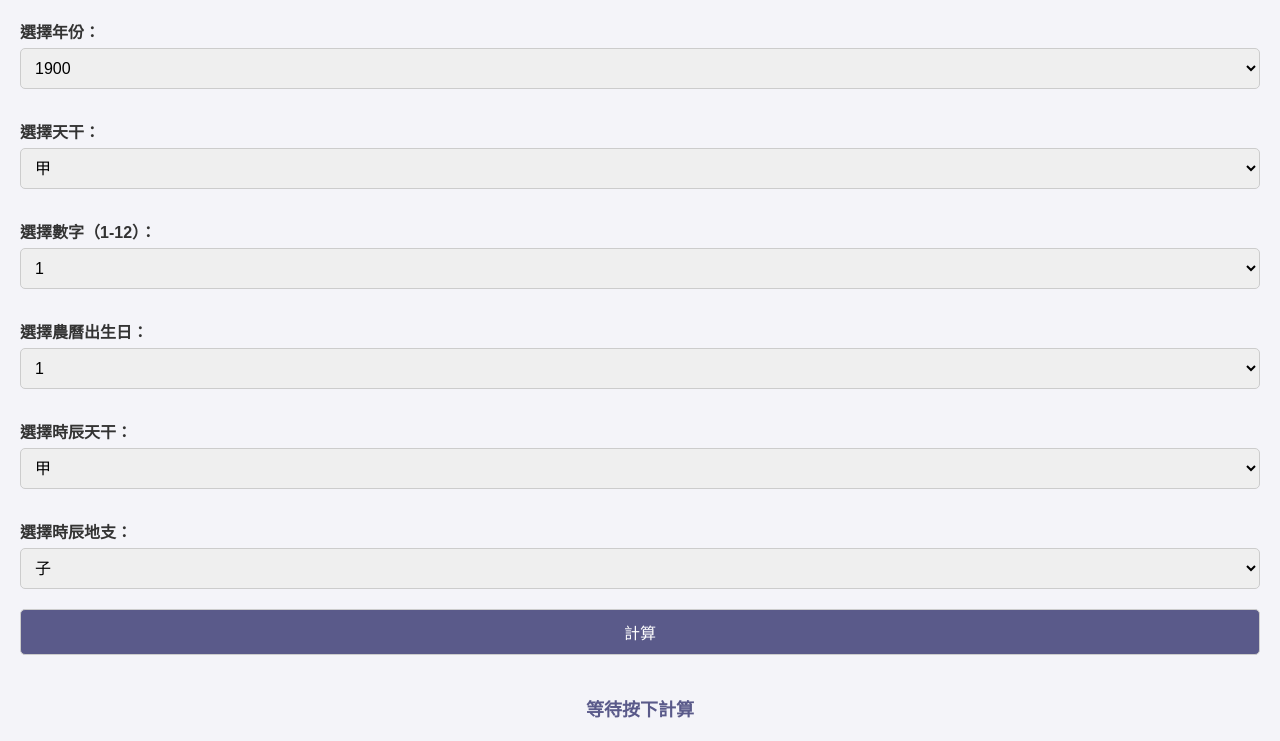
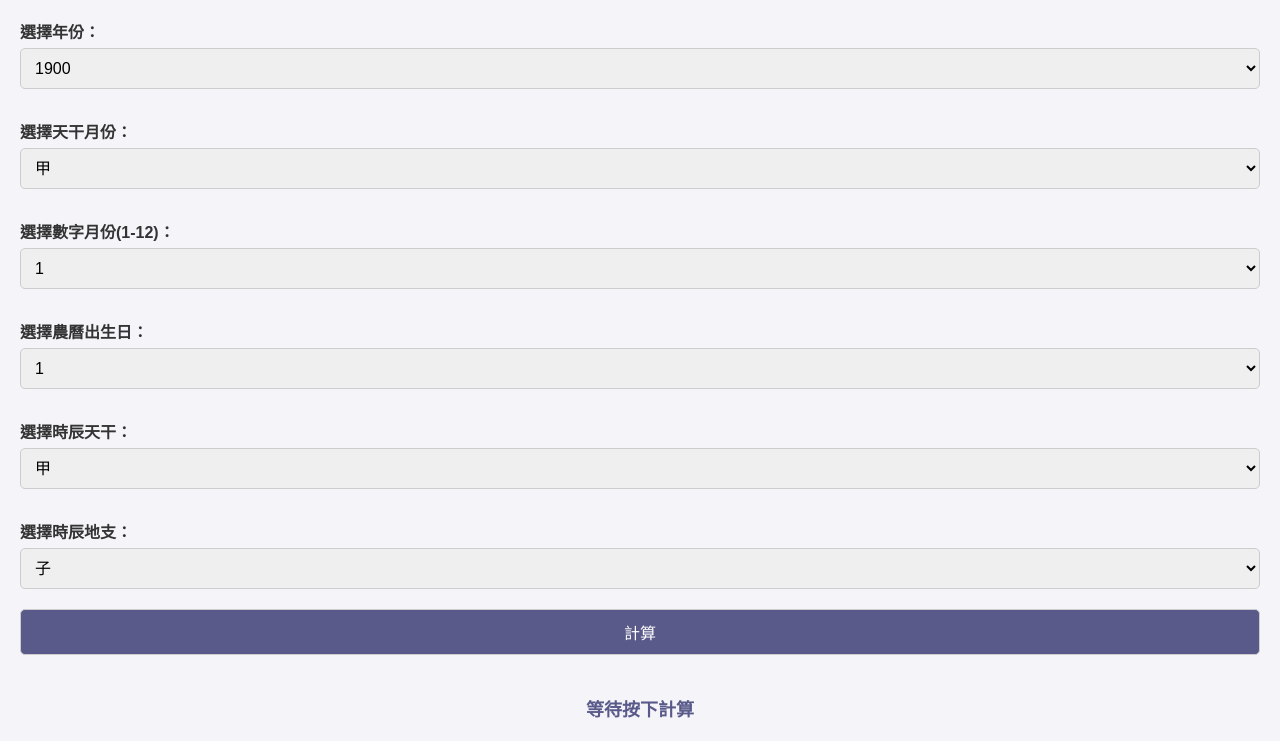
Before and after one commit to xiechen-company/inzai, a plain HTML site: page index.html in a window 1280 px wide. Shown: the part 70-811 px from the top of the page. Drawn offline with Linux system fonts and the light colour scheme.

Commit message:
Update index.html

```diff
--- a/index.html
+++ b/index.html
@@ -52,10 +52,10 @@
     <label for="birthYear">選擇年份：</label>
     <select id="birthYear"></select>
 
-    <label for="tianGan">選擇天干：</label>
+    <label for="tianGan">選擇天干月份：</label>
     <select id="tianGan"></select>
 
-    <label for="monthNum">選擇數字（1-12）：</label>
+    <label for="monthNum">選擇數字月份(1-12)：</label>
     <select id="monthNum"></select>
 
     <label for="birthDay">選擇農曆出生日：</label>
```
